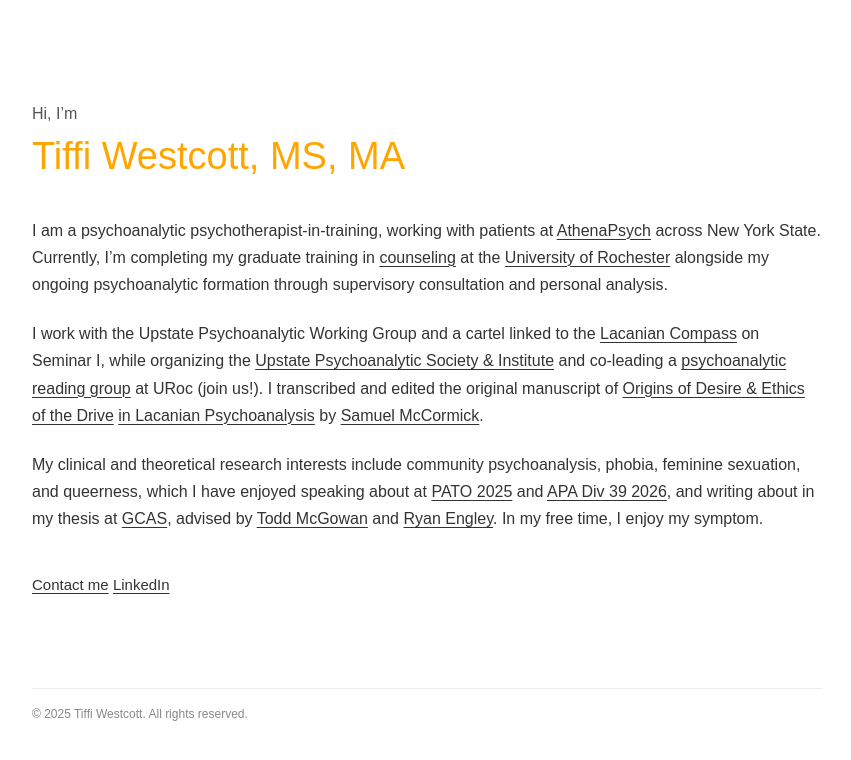
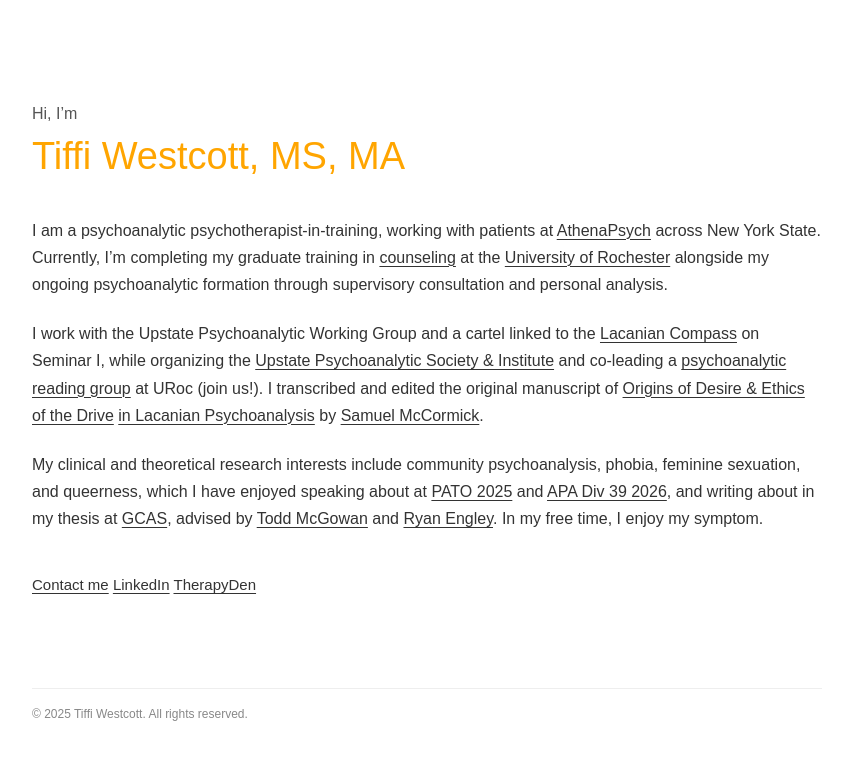
Before and after one commit to t1ffi/tiffi, a plain HTML site: page index.html in a window 1280 px wide. Shown: the whole page, without its empty margins (213-1064 px from the left). Drawn offline with Linux system fonts and the light colour scheme.

Commit message:
Update index.html

```diff
--- a/index.html
+++ b/index.html
@@ -74,6 +74,8 @@ gtag('config', 'G-VEGMFNFD0M');
         <section class="contact">
             <a href="mailto:tiffiwestcott@gmail.com">Contact me</a>
             <a href="https://www.linkedin.com/in/tiffi" target="_blank" rel="noopener noreferrer">LinkedIn</a>
+            <a href="https://www.therapyden.com/therapist/tiffi-westcott-ms-ma-new-york-ny"
+                target="_blank" rel="noopener noreferrer">TherapyDen</a>
         </section>
 
         <footer>
```
